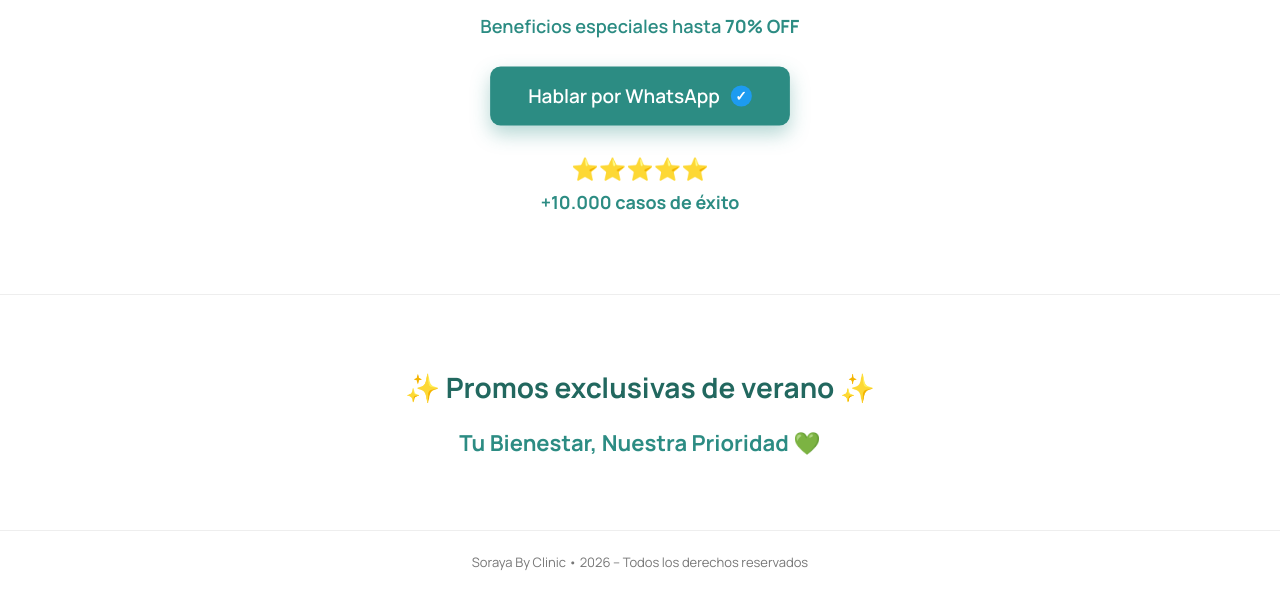
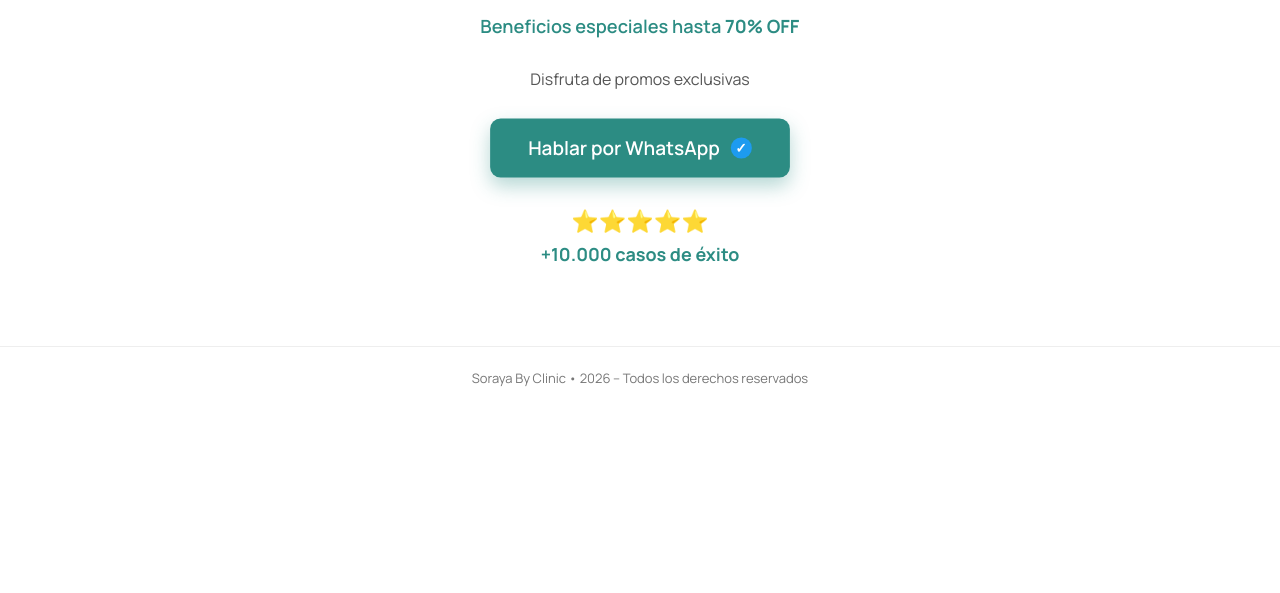
Before and after one commit to ladingpage/sorayabyclinic, a plain HTML site: page index.html in a window 1280 px wide. Shown: the part 265-858 px from the top of the page. After the commit the page ends 800 px from the top, so only its background shows below. Drawn offline with Linux system fonts and the light colour scheme.

Commit message:
Update index.html

```diff
--- a/index.html
+++ b/index.html
@@ -4,9 +4,9 @@
     <meta charset="UTF-8" />
     <meta name="viewport" content="width=device-width, initial-scale=1.0" />
 
-    <title>Soraya By Clinic – Promos de Verano</title>
+    <title>Soraya By Clinic – Beneficios especiales</title>
 
-    <meta name="description" content="Verano en Soraya. Beneficios especiales hasta 70% OFF. Asesoramiento personalizado por WhatsApp.">
+    <meta name="description" content="Cuidarte también es parte de esta temporada. Beneficios especiales hasta 70% OFF. Asesoramiento personalizado por WhatsApp.">
 
     <!-- Meta Pixel Code -->
     <script>
@@ -79,6 +79,13 @@
             font-size: 18px;
             font-weight: 600;
             color: var(--primary);
+            margin-bottom: 14px;
+        }
+
+        .promo-text {
+            font-size: 16px;
+            font-weight: 400;
+            color: var(--text-muted);
             margin-bottom: 30px;
         }
 
@@ -169,26 +176,6 @@
             margin-bottom: 10px;
         }
 
-        /* Sección promos */
-        .section {
-            padding: 50px 20px;
-            text-align: center;
-            border-top: 1px solid #eee;
-        }
-
-        .section h2 {
-            font-size: 28px;
-            font-weight: 700;
-            color: var(--primary-dark);
-            margin-bottom: 14px;
-        }
-
-        .section p {
-            font-size: 22px;
-            font-weight: 700;
-            color: var(--primary);
-        }
-
         footer {
             text-align: center;
             padding: 22px;
@@ -200,8 +187,7 @@
         @media (max-width: 600px) {
             .hero h1 { font-size: 28px; }
             .sub { font-size: 16px; }
-            .section h2 { font-size: 24px; }
-            .section p { font-size: 20px; }
+            .promo-text { font-size: 15px; }
             .logo { max-width: 160px; }
         }
     </style>
@@ -215,16 +201,20 @@
 
 <section class="hero">
     <h1 class="title-animated">
-        Verano en Soraya ☀️
+        Cuidarte también es parte de esta temporada
     </h1>
 
     <p class="sub off-animated">
         Beneficios especiales hasta <strong>70% OFF</strong>
     </p>
 
+    <p class="promo-text">
+        Disfruta de promos exclusivas
+    </p>
+
     <div class="cta-container">
         <a class="btn-whatsapp"
-           href="https://wa.me/34602070932?text=Quiero%20saber%20mas%20sobre%20la%20promo%20verano"
+           href="https://wa.me/34602070932?text=Quiero%20saber%20mas%20sobre%20los%20beneficios"
            target="_blank"
            rel="noopener noreferrer"
            onclick="fbq('trackCustom','ClickWhatsApp'); fbq('track','Contact');">
@@ -237,11 +227,6 @@
     <div class="success">+10.000 casos de éxito</div>
 </section>
 
-<section class="section">
-    <h2>✨ Promos exclusivas de verano ✨</h2>
-    <p>Tu Bienestar, Nuestra Prioridad 💚</p>
-</section>
-
 <footer>
     Soraya By Clinic • 2026 – Todos los derechos reservados
 </footer>
```
